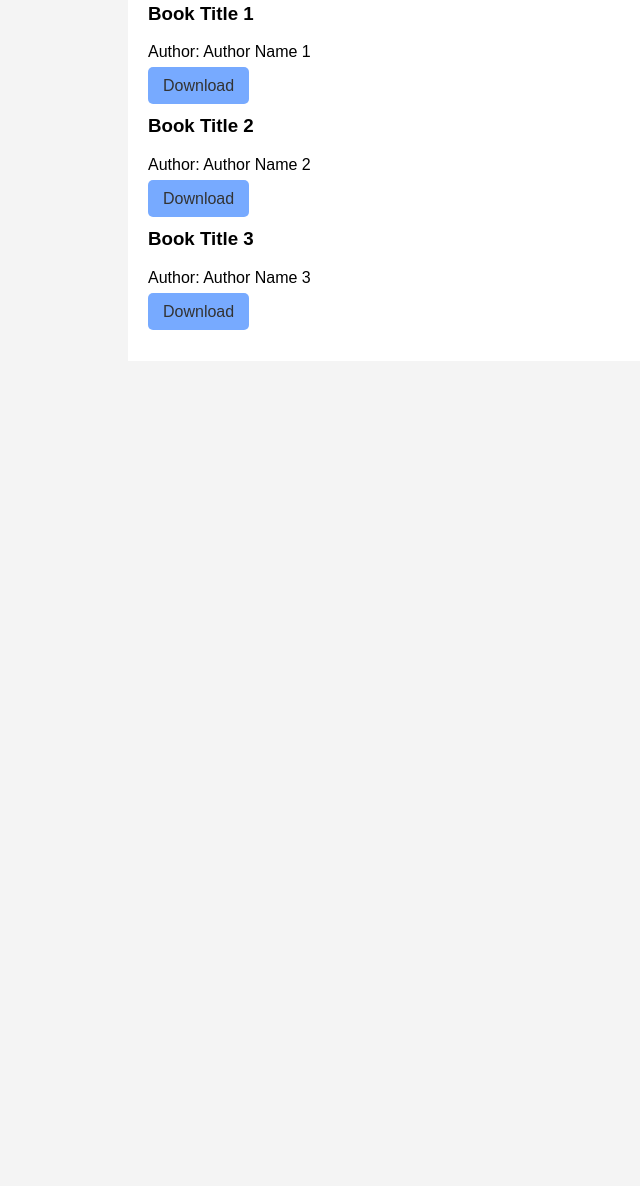
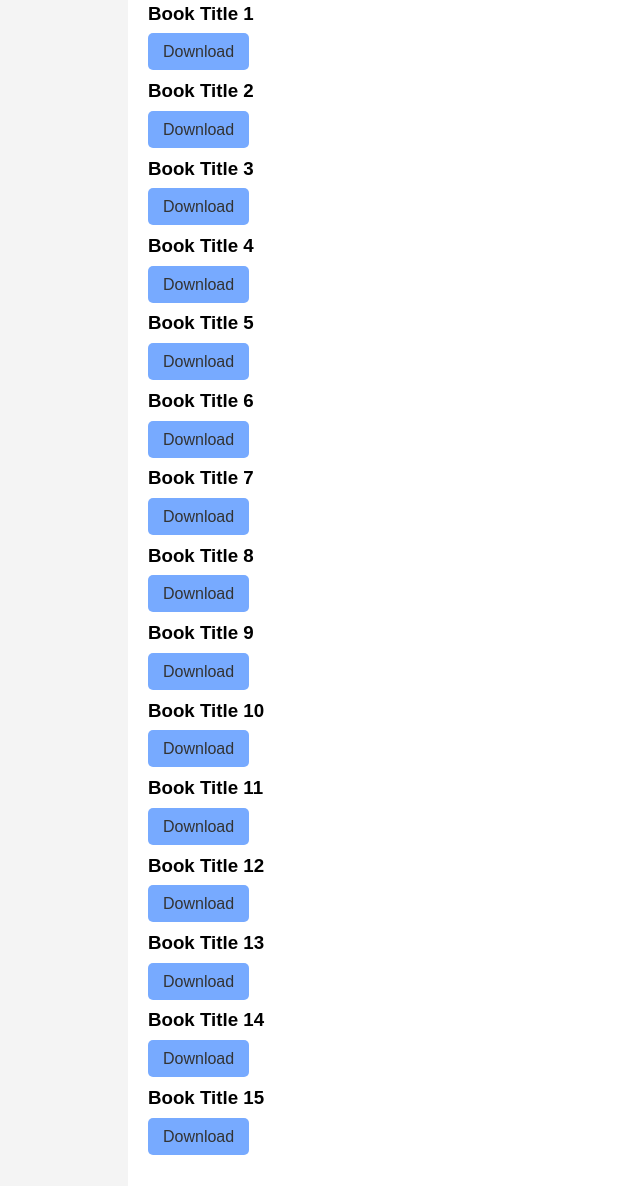
Before and after one commit to TanKaizokuO/IIIT-NR-Student-Hub, a plain HTML site: page Download.html in a window 1280 px wide. Shown: the part 236-1422 px from the top of the page, without its empty margins (0-640 px from the left). Before the commit the page ends 800 px from the top, so only its background shows below. Drawn offline with Linux system fonts and the light colour scheme.

Commit message:
Download page Update

```diff
--- a/Download.html
+++ b/Download.html
@@ -23,19 +23,67 @@
         <div class="main-content">
             <h2>Available Books</h2>
             <div class="book">
+                <div class="book-list">
+                    <div class="book-item">
                         <h3>Book Title 1</h3>
-                <p>Author: Author Name 1</p>
                         <a href="path/to/book1.pdf" download>Download</a>
                     </div>
-            <div class="book">
+                    <div class="book-item">
                         <h3>Book Title 2</h3>
-                <p>Author: Author Name 2</p>
                         <a href="path/to/book2.pdf" download>Download</a>
                     </div>
-            <div class="book">
+                    <div class="book-item">
                         <h3>Book Title 3</h3>
-                <p>Author: Author Name 3</p>
                         <a href="path/to/book3.pdf" download>Download</a>
+                    </div>
+                    <div class="book-item">
+                        <h3>Book Title 4</h3>
+                        <a href="path/to/book4.pdf" download>Download</a>
+                    </div>
+                    <div class="book-item">
+                        <h3>Book Title 5</h3>
+                        <a href="path/to/book5.pdf" download>Download</a>
+                    </div>
+                    <div class="book-item">
+                        <h3>Book Title 6</h3>
+                        <a href="path/to/book6.pdf" download>Download</a>
+                    </div>
+                    <div class="book-item">
+                        <h3>Book Title 7</h3>
+                        <a href="path/to/book7.pdf" download>Download</a>
+                    </div>
+                    <div class="book-item">
+                        <h3>Book Title 8</h3>
+                        <a href="path/to/book8.pdf" download>Download</a>
+                    </div>
+                    <div class="book-item">
+                        <h3>Book Title 9</h3>
+                        <a href="path/to/book9.pdf" download>Download</a>
+                    </div>
+                    <div class="book-item">
+                        <h3>Book Title 10</h3>
+                        <a href="path/to/book10.pdf" download>Download</a>
+                    </div>
+                    <div class="book-item">
+                        <h3>Book Title 11</h3>
+                        <a href="path/to/book11.pdf" download>Download</a>
+                    </div>
+                    <div class="book-item">
+                        <h3>Book Title 12</h3>
+                        <a href="path/to/book12.pdf" download>Download</a>
+                    </div>
+                    <div class="book-item">
+                        <h3>Book Title 13</h3>
+                        <a href="path/to/book13.pdf" download>Download</a>
+                    </div>
+                    <div class="book-item">
+                        <h3>Book Title 14</h3>
+                        <a href="path/to/book14.pdf" download>Download</a>
+                    </div>
+                    <div class="book-item">
+                        <h3>Book Title 15</h3>
+                        <a href="path/to/book15.pdf" download>Download</a>
+                    </div>
                 </div>
         </div>
     </div>
```
Lines whose indentation alone changed are shown as unchanged.
